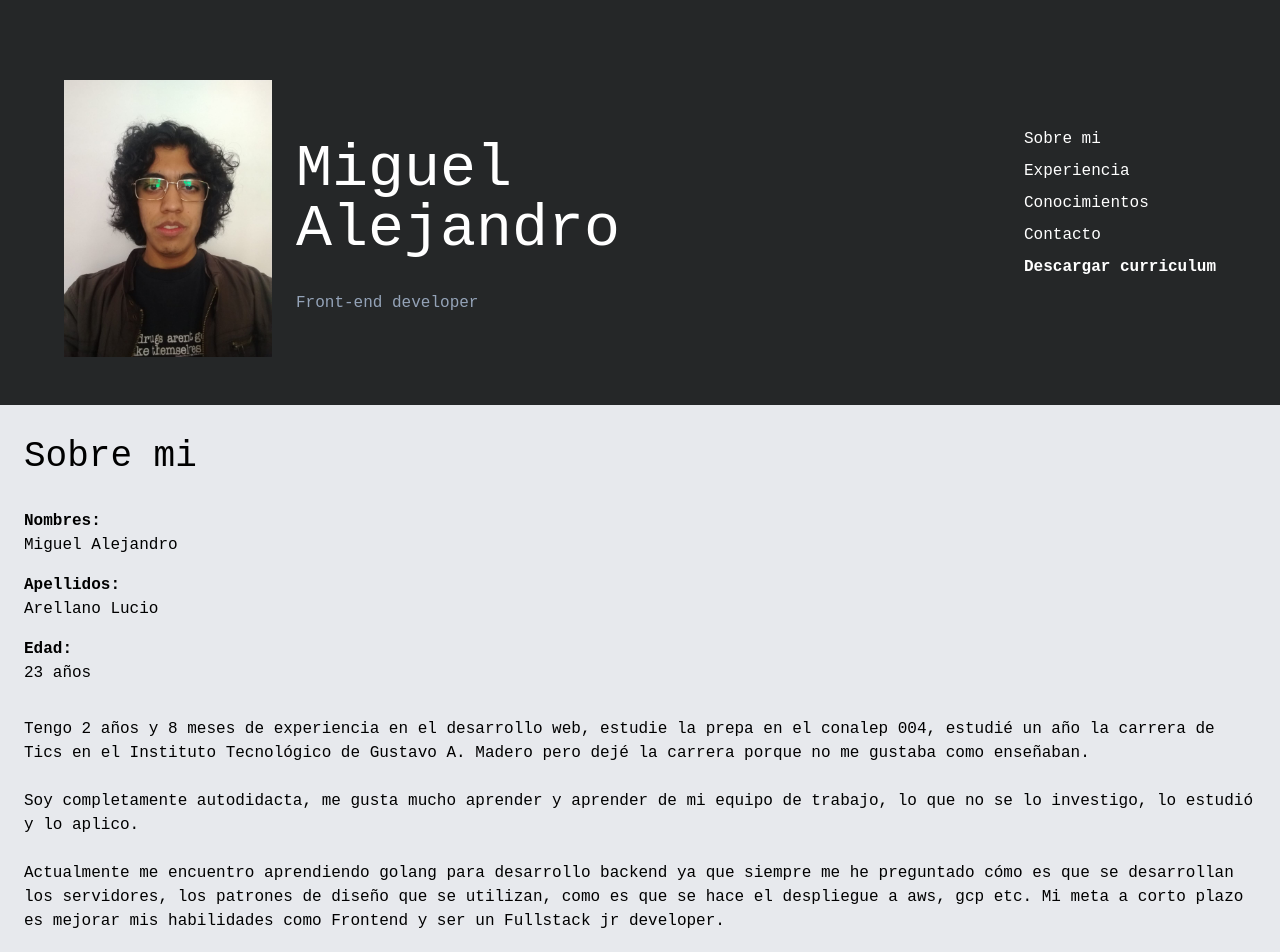
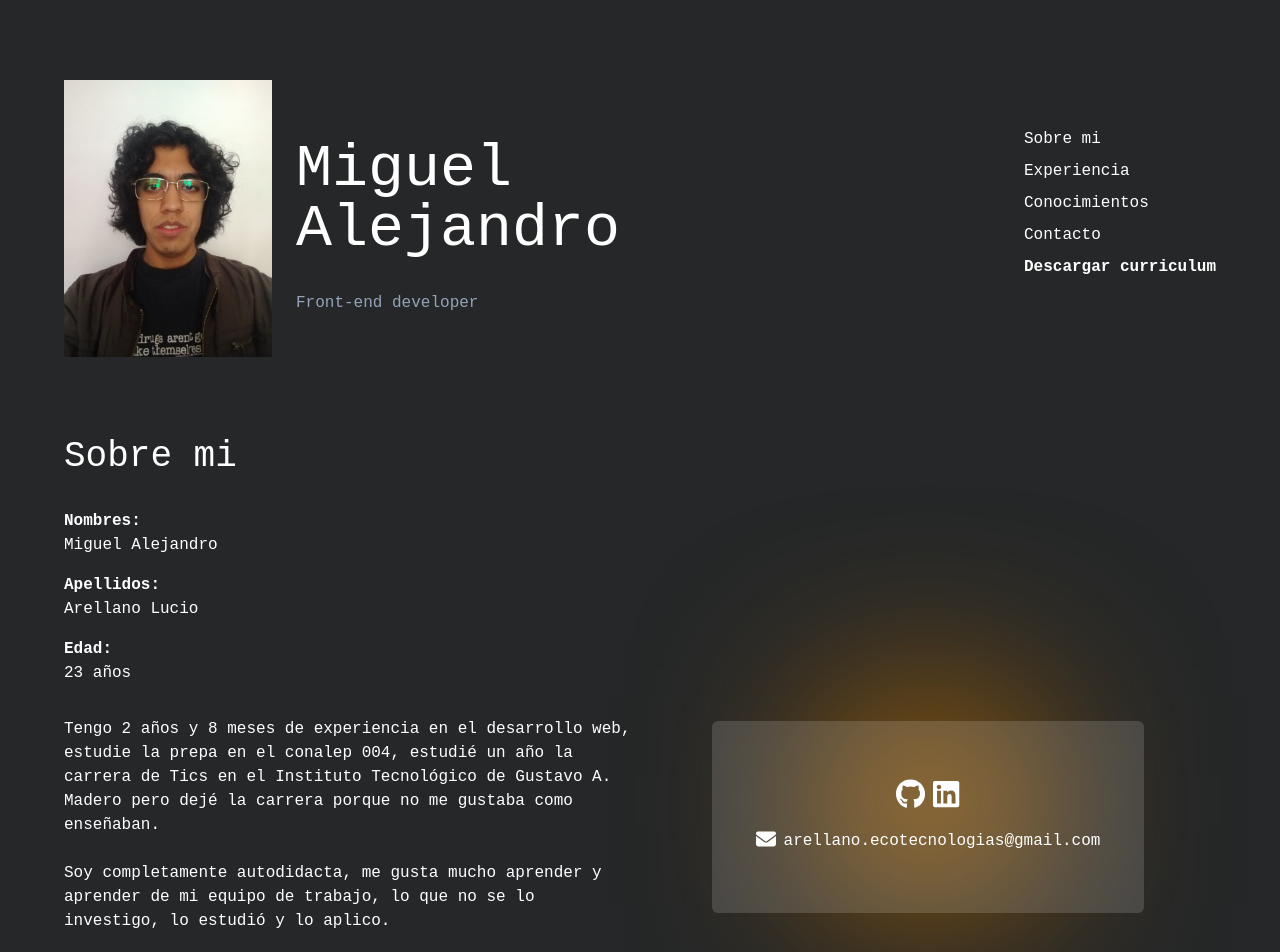
Before and after one commit to Miguel-Alejandro/portafolio, an Angular app: page /home in a window 1280 px wide. Shown: the top 952 px of the page. Built offline with nearby package versions, Linux system fonts and the light colour scheme; a web font is replaced by a local one.

Commit message:
fix: the about me session was designed and the contact information was added

```diff
--- a/src/app/classes/icons/icons.ts
+++ b/src/app/classes/icons/icons.ts
@@ -1,8 +1,12 @@
-import { faBars, faXmark } from '@fortawesome/free-solid-svg-icons';
+import { faBars, faXmark, faEnvelope } from '@fortawesome/free-solid-svg-icons';
+import { faGithub, faLinkedin } from '@fortawesome/free-brands-svg-icons';
 
 export class IconClass {
     public menuIcon = faBars;
     public closeIcon = faXmark;
+    public githubIcon = faGithub;
+    public linkedinIcon = faLinkedin;
+    public emailIcon = faEnvelope;
 
     constructor(){}
 
--- a/src/app/components/about-me/about-me.component.html
+++ b/src/app/components/about-me/about-me.component.html
@@ -1,9 +1,10 @@
-<div class="about w-screen sm:h-screen pl-6 pr-6">
+<div class="about w-screen pl-6 pr-6 pb-8 text-white lg:pl-16 lg:pr-16">
     <div class="about__title pt-8">
         <h1 class="text-4xl">Sobre mi</h1>
     </div>
 
-    <div class="about__description mt-8">
+    <div class="about__container lg:flex lg:justify-between lg:items-center">
+        <div class="about__description mt-8 lg:w-2/4">
 
             <div class="about__description__info">
                 <div class="about__description__info__name mb-4">
@@ -20,8 +21,6 @@
                     <p class="font-black">Edad:</p>
                     <p>23 años</p>
                 </div>
-        </div>
-
             </div>
 
             <div class="about__more mt-8">
@@ -43,4 +42,31 @@
                     mejorar mis habilidades como Frontend y ser un Fullstack jr developer. <br><br>
                 </p>
             </div>
+
         </div>
+
+        <div class="about__contact-info mt-12 pb-12 relative lg:w-2/4 lg:flex lg:justify-center lg:items-center">
+            <div class="about__contact-info__circle bg-yellow-700 w-52 h-52"></div>
+
+            <div class="about__contact-info__contact flex flex-col justify-center items-center absolute rounded-md top-6">
+                <div class="about__contact-info__contact-social">
+                    <a href="https://github.com/Miguel-Alejandro" target="_blank">
+                        <fa-icon class="text-white text-3xl cursor-pointer" [icon]="icons.githubIcon"></fa-icon>
+                    </a>
+
+                    <a href="https://www.linkedin.com/in/miguel-alejandro-arellano-lucio-78a80b1a7/" target="_blank">
+                        <fa-icon class="text-white text-3xl ml-2 cursor-pointer" [icon]="icons.linkedinIcon"></fa-icon>
+                    </a>
+                </div>
+
+                <div class="about__contact-info__contact-email mt-3">
+                    <p class="lg:flex lg:items-center">
+                        <fa-icon class="lg:text-xl lg:mr-2 lg:text-white lg:block hidden" [icon]="icons.emailIcon"></fa-icon>
+                        arellano.ecotecnologias@gmail.com
+                    </p>
+                </div>
+            </div>
+        </div>
+
+    </div>
+</div>
--- a/src/app/components/about-me/about-me.component.scss
+++ b/src/app/components/about-me/about-me.component.scss
@@ -1,5 +1,24 @@
+.about__contact-info__circle{
+    filter: blur(90px);
+}
+
+.about__contact-info__contact{
+    width: 21rem;
+    height: 10rem;
+    background-color: rgb(255 255 255 / 15%);
+    backdrop-filter: blur(2px);
+}
+
+
 @media(max-height:540px){
     .about{
         height: auto;
     }
 }
+
+@media(min-width:1024px){
+    .about__contact-info__contact{
+        width: 27rem;
+        height: 12rem;
+    }
+}
--- a/src/app/components/about-me/about-me.component.ts
+++ b/src/app/components/about-me/about-me.component.ts
@@ -1,4 +1,5 @@
 import { Component } from '@angular/core';
+import { IconClass } from 'src/app/classes/icons/icons';
 
 @Component({
   selector: 'app-about-me',
@@ -7,4 +8,6 @@ import { Component } from '@angular/core';
 })
 export class AboutMeComponent {
 
+  constructor(public icons: IconClass){}
+
 }
--- a/src/app/pages/home/home.component.scss
+++ b/src/app/pages/home/home.component.scss
@@ -3,5 +3,5 @@
 }
 
 .my-info{
-    background-color: var(--color-gray-medium);
+    background-color: var(--color-gray);
 }
```
Lines whose indentation alone changed are shown as unchanged.
